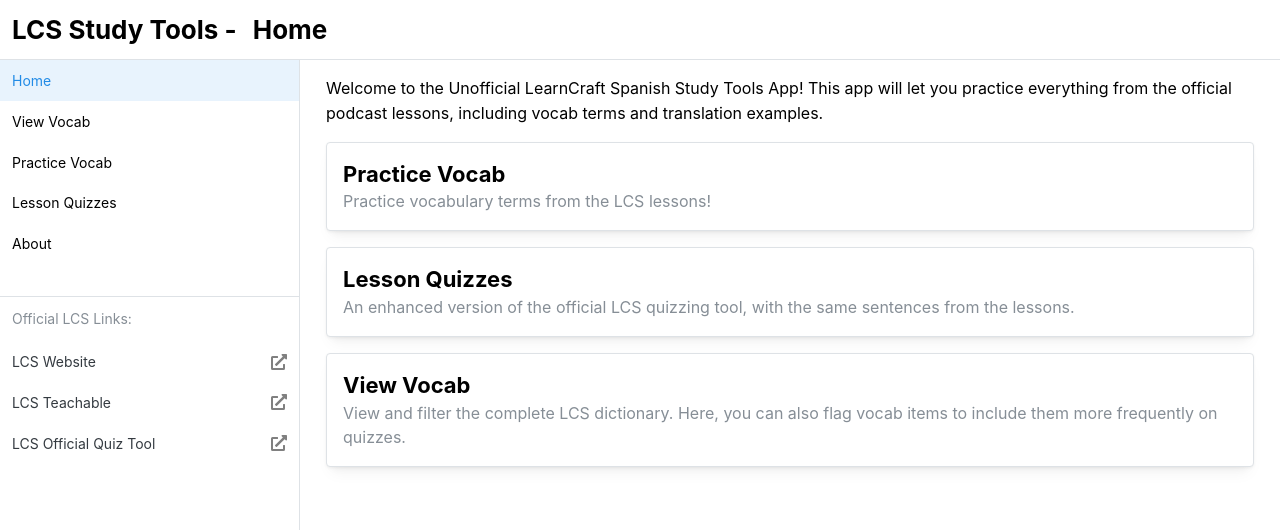
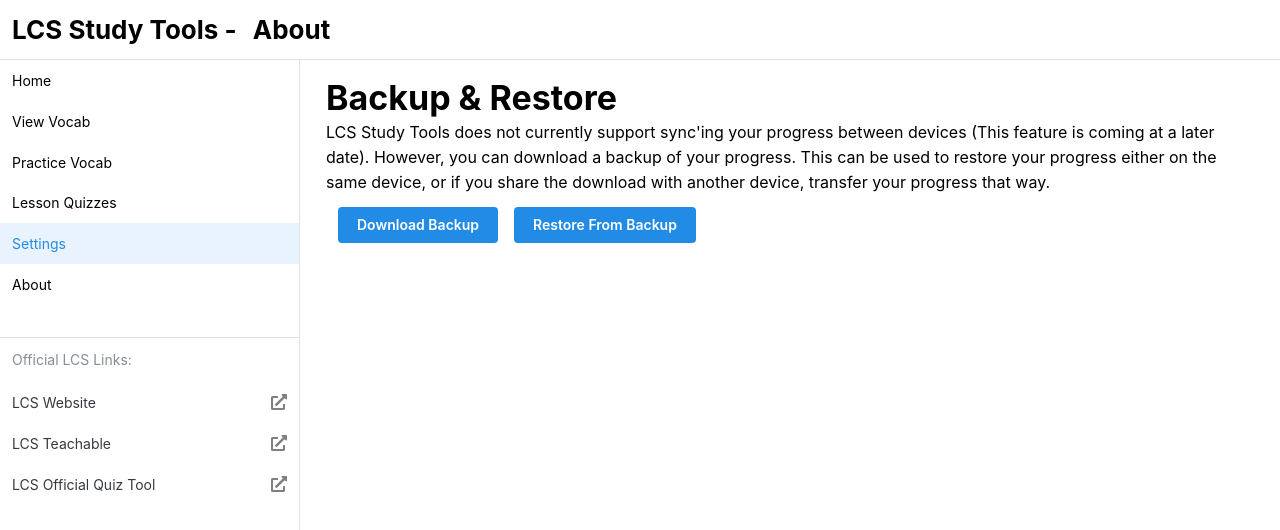
Before and after one commit to EthanHolman/lcs-study-tools, a React (Vite) app: page /settings in a window 1280 px wide. Before the commit this address led to /. Shown: the top 530 px of the page. Built offline with nearby package versions, Linux system fonts and the light colour scheme; no server answers.

Commit message:
Adding backup-restore prior to proper account-based sync

```diff
--- a/src/contexts/LessonQuizContext.tsx
+++ b/src/contexts/LessonQuizContext.tsx
@@ -1,13 +1,22 @@
 import type { IDBPDatabase } from "idb";
-import { buildLessonQuizItem, type LessonQuizItem } from "../models";
+import {
+  buildLessonQuizItem,
+  type IQuizzable,
+  type LessonQuizItem,
+} from "../models";
 import { createContext, useEffect, useRef } from "react";
 import { IDB_STORES } from "../idb";
-import { blockUntilReady, idbToggleItemFlagged } from "../utils";
+import {
+  blockUntilReady,
+  idbToggleItemFlagged,
+  setFlaggedItems,
+} from "../utils";
 
 type LessonQuizContextType = {
   get: (lessonMin: number, lessonMax?: number) => Promise<LessonQuizItem[]>;
   getFlagged: () => Promise<LessonQuizItem[]>;
   toggleFlagged: (id: number) => Promise<LessonQuizItem>;
+  restoreFromBackup: (flaggedIds: number[]) => Promise<void>;
 };
 
 type ProviderProps = {
@@ -42,7 +51,10 @@
     await tx.done;
   }
 
-  async function get(lessonMin: number, lessonMax?: number) {
+  async function get(
+    lessonMin: number,
+    lessonMax?: number
+  ): Promise<IQuizzable[]> {
     await blockUntilReady(ready);
 
     const range =
@@ -56,7 +68,7 @@
     );
   }
 
-  async function getFlagged() {
+  async function getFlagged(): Promise<IQuizzable[]> {
     await blockUntilReady(ready);
 
     return await props.db.getAllFromIndex(IDB_STORES.LessonQuiz, "flagged");
@@ -68,8 +80,23 @@
     return await idbToggleItemFlagged(props.db, IDB_STORES.LessonQuiz, id);
   }
 
+  async function restoreFromBackup(flaggedIds: number[]): Promise<void> {
+    await blockUntilReady(ready);
+
+    const currentlyFlagged = await getFlagged();
+
+    await setFlaggedItems(
+      flaggedIds,
+      currentlyFlagged,
+      IDB_STORES.LessonQuiz,
+      props.db
+    );
+  }
+
   return (
-    <LessonQuizContext.Provider value={{ get, getFlagged, toggleFlagged }}>
+    <LessonQuizContext.Provider
+      value={{ get, getFlagged, toggleFlagged, restoreFromBackup }}
+    >
       {props.children}
     </LessonQuizContext.Provider>
   );
--- a/src/contexts/VocabContext.tsx
+++ b/src/contexts/VocabContext.tsx
@@ -2,13 +2,18 @@
 import { IDB_STORES } from "../idb";
 import { buildVocabItem, type VocabItem } from "../models";
 import type { IDBPDatabase } from "idb";
-import { blockUntilReady, idbToggleItemFlagged } from "../utils";
+import {
+  blockUntilReady,
+  idbToggleItemFlagged,
+  setFlaggedItems,
+} from "../utils";
 
 type VocabContextType = {
   getVocab: (chptrMin: number, chptrMax: number) => Promise<VocabItem[]>;
   getFlaggedVocab: () => Promise<VocabItem[]>;
   toggleFlagVocabItem: (id: number) => Promise<VocabItem>;
   getPartsOfSpeech: () => Promise<string[]>;
+  restoreFromBackup: (flaggedIds: number[]) => Promise<void>;
 };
 
 type ProviderProps = {
@@ -55,7 +60,7 @@
     );
   }
 
-  async function getFlaggedVocab() {
+  async function getFlaggedVocab(): Promise<VocabItem[]> {
     await blockUntilReady(ready);
 
     return await props.db.getAllFromIndex(IDB_STORES.Vocab, "flagged");
@@ -79,6 +84,19 @@
     return Array.from(partsOfSpeech).sort();
   }
 
+  async function restoreFromBackup(flaggedIds: number[]): Promise<void> {
+    await blockUntilReady(ready);
+
+    const currentlyFlagged = await getFlaggedVocab();
+
+    await setFlaggedItems(
+      flaggedIds,
+      currentlyFlagged,
+      IDB_STORES.Vocab,
+      props.db
+    );
+  }
+
   return (
     <VocabContext.Provider
       value={{
@@ -86,6 +104,7 @@
         getFlaggedVocab,
         toggleFlagVocabItem,
         getPartsOfSpeech,
+        restoreFromBackup,
       }}
     >
       {props.children}
--- /dev/null
+++ b/src/hooks/useTitle.tsx
@@ -0,0 +1,6 @@
+import { useAtom } from "jotai";
+import { CurrentTitleAtom } from "../atoms";
+
+export default function useTitle() {
+  return useAtom(CurrentTitleAtom);
+}
--- a/src/layout.tsx
+++ b/src/layout.tsx
@@ -27,6 +27,7 @@
   { text: "View Vocab", toPath: "/vocab" },
   { text: "Practice Vocab", toPath: "/vocab/practice" },
   { text: "Lesson Quizzes", toPath: "/lesson/quiz" },
+  { text: "Settings", toPath: "/settings" },
   { text: "About", toPath: "/about" },
 ];
 
@@ -47,8 +48,6 @@
   const location = useLocation();
 
   const [currentTitle] = useAtom(CurrentTitleAtom);
-
-  console.log(location);
 
   return (
     <AppShell
--- a/src/router.tsx
+++ b/src/router.tsx
@@ -4,6 +4,7 @@
 import VocabRoute from "./routes/vocab.route";
 import LessonQuizRoute from "./routes/lesson-quiz.route";
 import AboutRoute from "./routes/about.route";
+import SettingsRoute from "./routes/settings.route";
 
 export default function Router() {
   return (
@@ -12,6 +13,7 @@
       <Route path="/vocab" element={<VocabRoute />} />
       <Route path="/vocab/practice" element={<VocabPracticeRoute />} />
       <Route path="/lesson/quiz" element={<LessonQuizRoute />} />
+      <Route path="/settings" element={<SettingsRoute />} />
       <Route path="/about" element={<AboutRoute />} />
       <Route path="*" element={<Navigate to="/" replace />} />
     </Routes>
--- a/src/routes/about.route.tsx
+++ b/src/routes/about.route.tsx
@@ -1,10 +1,9 @@
 import { Text } from "@mantine/core";
-import { useAtom } from "jotai";
 import { useEffect } from "react";
-import { CurrentTitleAtom } from "../atoms";
+import useTitle from "../hooks/useTitle";
 
 export default function AboutRoute() {
-  const [_, setAppTitle] = useAtom(CurrentTitleAtom);
+  const [_, setAppTitle] = useTitle();
 
   useEffect(() => {
     setAppTitle("About");
--- /dev/null
+++ b/src/routes/settings.route.tsx
@@ -0,0 +1,123 @@
+import { useContext, useEffect, useState } from "react";
+import useTitle from "../hooks/useTitle";
+import { Title, Text, Button, FileButton, Group } from "@mantine/core";
+import { VocabContext } from "../contexts/VocabContext";
+import { LessonQuizContext } from "../contexts/LessonQuizContext";
+
+/* NOTE: This backup and restore thing is temporary, and as such, the
+          code is rather quick n' dirty
+*/
+
+type BackupData = {
+  flaggedVocabItems: number[];
+  flaggedLessonQuizItems: number[];
+};
+
+function BackupAndRestore() {
+  const vocabContext = useContext(VocabContext);
+  const lessonQuizContext = useContext(LessonQuizContext);
+
+  const [file, setFile] = useState<File | null>(null);
+  const [restoreStatus, setRestoreStatus] = useState<
+    "" | "pending" | "complete" | "error"
+  >("");
+
+  async function generateBackup() {
+    let flaggedVocabItems = await vocabContext.getFlaggedVocab();
+    let flaggedLessonQuizItems = await lessonQuizContext.getFlagged();
+
+    const backupData: BackupData = {
+      flaggedVocabItems: flaggedVocabItems.map((x) => x.id),
+      flaggedLessonQuizItems: flaggedLessonQuizItems.map((x) => x.id),
+    };
+
+    const element = document.createElement("a");
+    const file = new Blob([JSON.stringify(backupData)], {
+      type: "application/json",
+    });
+    element.href = URL.createObjectURL(file);
+    element.download = `lcs-study-tools-backup-${Date.now()}.json`;
+    document.body.appendChild(element); // Required for this to work in FireFox
+    element.click();
+    document.body.removeChild(element);
+  }
+
+  function handleError(e: unknown) {
+    console.error(e);
+    setRestoreStatus("error");
+  }
+
+  async function processRestoreData(data: BackupData) {
+    try {
+      let { flaggedVocabItems = [], flaggedLessonQuizItems = [] } = data;
+      await Promise.all([
+        vocabContext.restoreFromBackup(flaggedVocabItems),
+        lessonQuizContext.restoreFromBackup(flaggedLessonQuizItems),
+      ]);
+      setRestoreStatus("complete");
+    } catch (e) {
+      handleError(e);
+    }
+  }
+
+  function loadRestoreFile() {
+    if (file) {
+      setRestoreStatus("pending");
+      const fileReader = new FileReader();
+      fileReader.readAsText(file, "UTF-8");
+      fileReader.onload = (e) => {
+        try {
+          if (e.target && e.target.result) {
+            const data = JSON.parse(e.target.result as string);
+            processRestoreData(data);
+          } else throw Error("Invalid input file");
+        } catch (e) {
+          handleError(e);
+        }
+      };
+      fileReader.onerror = handleError;
+    }
+  }
+
+  useEffect(loadRestoreFile, [file]);
+
+  return (
+    <div>
+      <Title>Backup & Restore</Title>
+      <Text>
+        LCS Study Tools does not currently support sync'ing your progress
+        between devices (This feature is coming at a later date). However, you
+        can download a backup of your progress. This can be used to restore your
+        progress either on the same device, or if you share the download with
+        another device, transfer your progress that way.
+      </Text>
+      <Group p="sm">
+        <Button variant="filled" onClick={generateBackup}>
+          Download Backup
+        </Button>
+        <FileButton onChange={setFile} accept="application/json">
+          {(props) => (
+            <Button {...props} variant="filled">
+              Restore From Backup
+            </Button>
+          )}
+        </FileButton>
+      </Group>
+      {restoreStatus && <Text fw="bold">Restore status: {restoreStatus}</Text>}
+    </div>
+  );
+}
+
+export default function SettingsRoute() {
+  const [_, setAppTitle] = useTitle();
+
+  useEffect(() => {
+    setAppTitle("About");
+  }, []);
+
+  return (
+    <>
+      <BackupAndRestore />
+    </>
+  );
+}
--- a/src/utils.ts
+++ b/src/utils.ts
@@ -1,4 +1,5 @@
 import type { IDBPDatabase } from "idb";
+import type { IQuizzable } from "./models";
 
 export function getRandomNumber(min: number, max: number): number {
   return Math.floor(Math.random() * (max - min + 1) + min);
@@ -18,3 +19,24 @@
   await db.put(storeName, item);
   return item;
 }
+
+export async function setFlaggedItems(
+  flaggedIds: number[],
+  currentlyFlagged: IQuizzable[],
+  storeName: string,
+  db: IDBPDatabase
+): Promise<void> {
+  const toFlagPromises = await Promise.allSettled(
+    flaggedIds
+      .filter((x) => currentlyFlagged.findIndex((y) => y.id === x) === -1)
+      .map((x) => db.get(storeName, x))
+  );
+  const toUnflag = currentlyFlagged.filter((x) => !flaggedIds.includes(x.id));
+
+  const tx = db.transaction(storeName, "readwrite");
+  toUnflag.forEach((x) => tx.store.put({ ...x, flagged: undefined }));
+  toFlagPromises.forEach((x) => {
+    if (x.status === "fulfilled") tx.store.put({ ...x.value, flagged: 1 });
+  });
+  await tx.done;
+}
```
